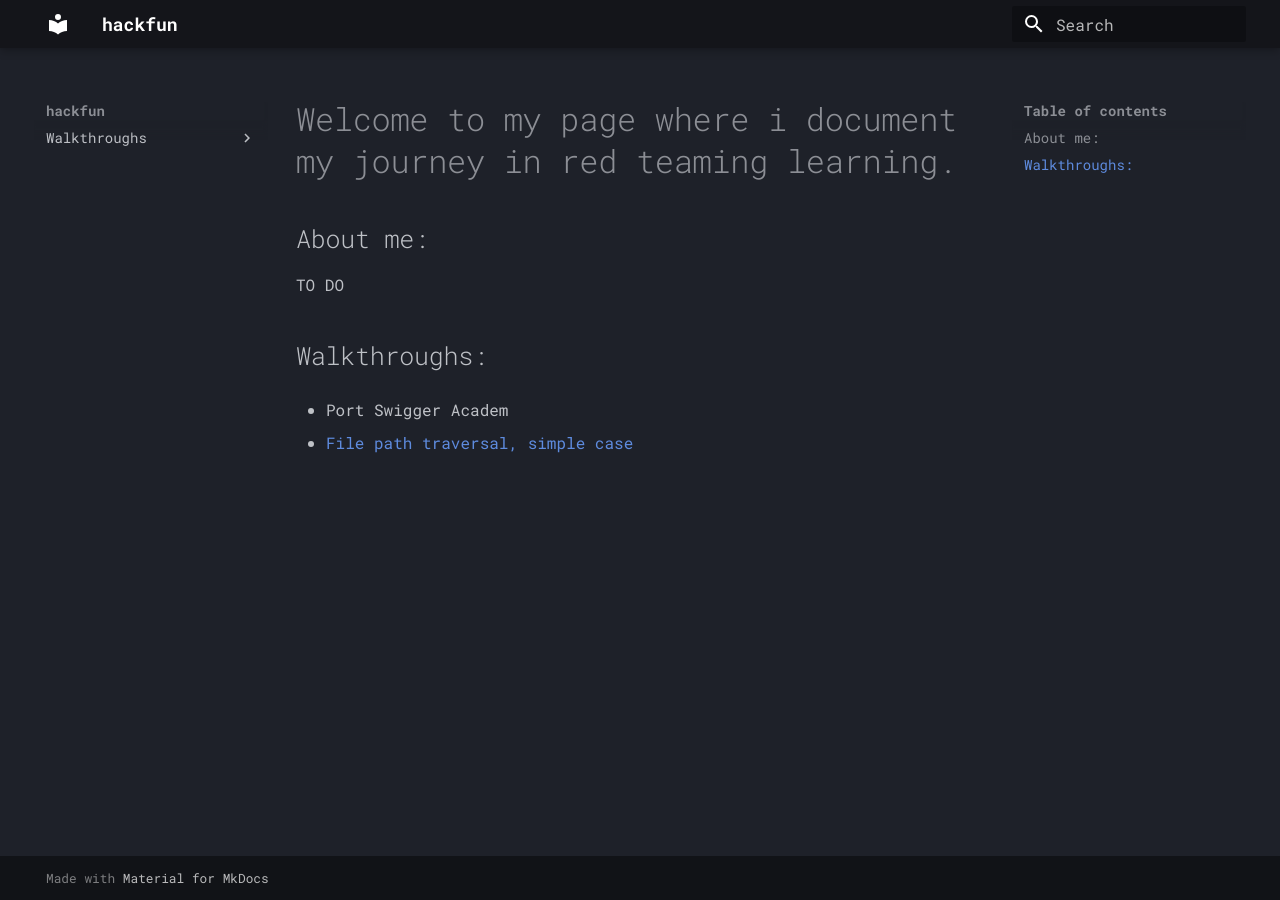
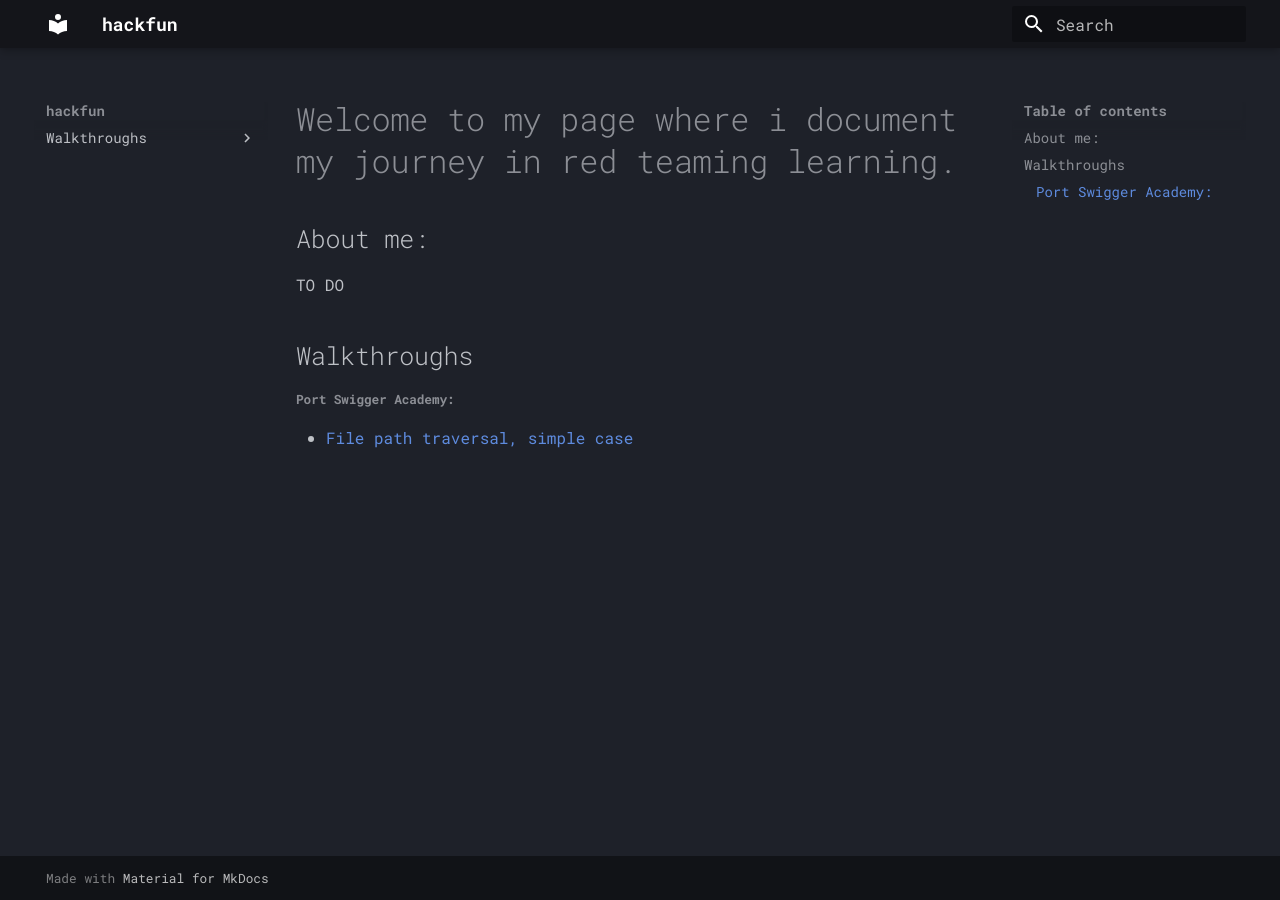
Before and after one commit to peviq/hackfun, an MkDocs documentation site: the page built from docs/index.md, in a window 1280 px wide. Built offline with MkDocs 1.6.1 and Material for MkDocs 9.7.7, drawn with Linux system fonts in a browser that asks for light colours.

Commit message:
headers in index

```diff
--- a/docs/index.md
+++ b/docs/index.md
@@ -4,8 +4,8 @@
 
 TO DO
 
-## Walkthroughs:
+## Walkthroughs
 
-- Port Swigger Academ
+###### Port Swigger Academy:
 
-  - [File path traversal, simple case](walkthroughs/port_swigger/learning_paths/server_side_vulnerabilities/file_path_traversal_simple_case)
+- [File path traversal, simple case](walkthroughs/port_swigger/learning_paths/server_side_vulnerabilities/file_path_traversal_simple_case)
```
